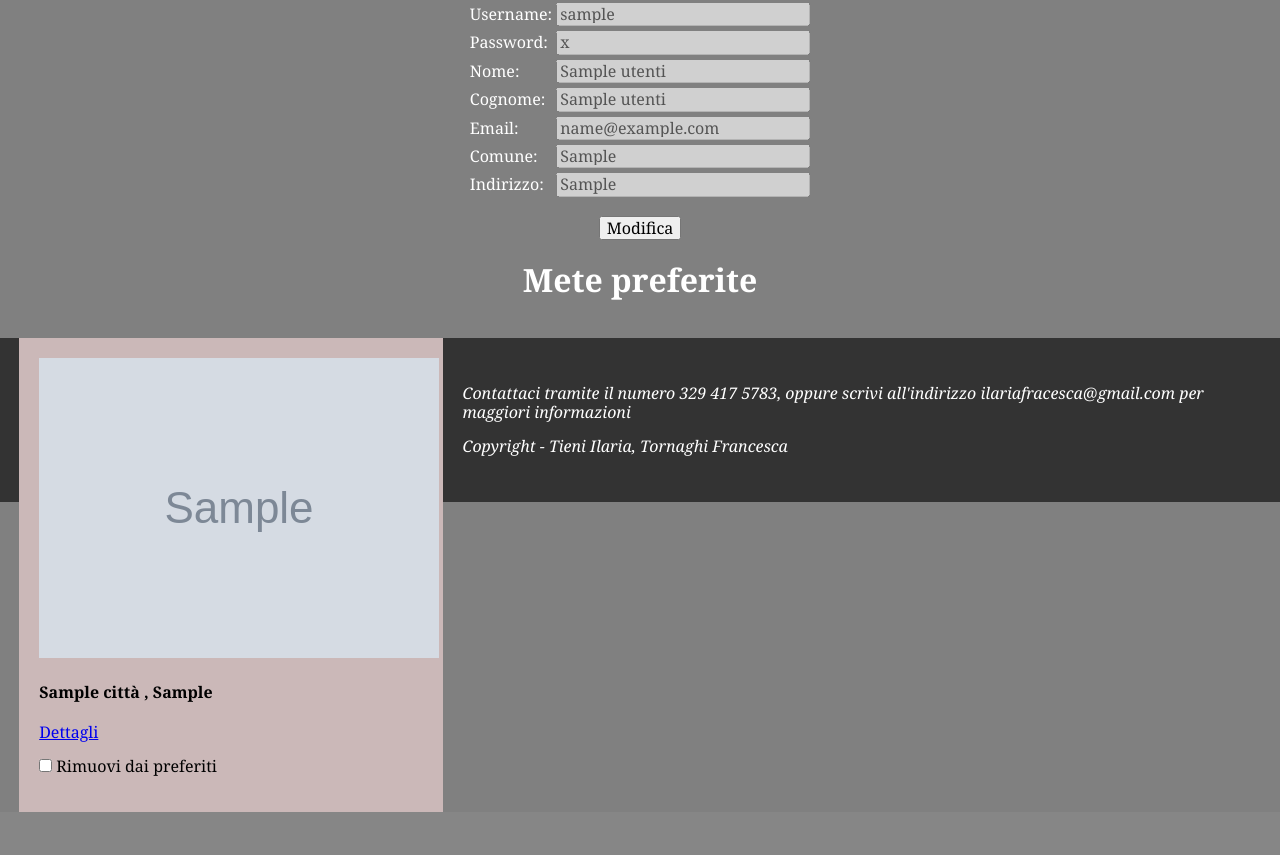
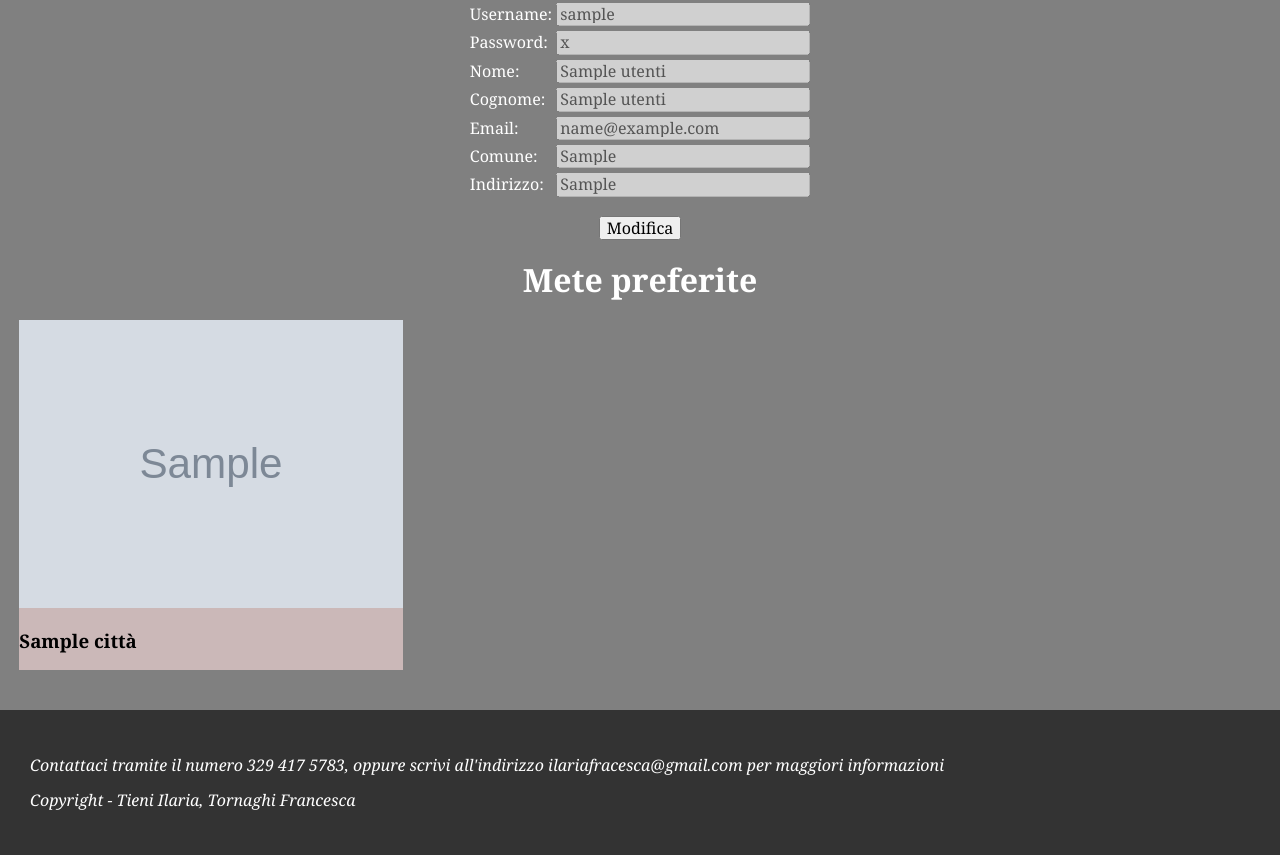
Before and after one commit to frarfrarf/progetto-PHP-Fra-Ila, a PHP site: page /pagine/profilo.php in a window 1280 px wide. Shown: the part 129-984 px from the top of the page. Before the commit the page ends 941 px from the top, so only its background shows below. Run offline with PHP 8.4, Linux system fonts and the light colour scheme; the visitor is signed in with stand-in values (Sample User, id 1); tables that the repository leaves empty or names only in its code hold one stand-in row (values such as "Sample post"); grey boxes marked "Sample" are stand-in pictures.

Commit message:
sistemazione preferiti,impaginazione e città eu e ita

```diff
--- a/index.php
+++ b/index.php
@@ -57,7 +57,7 @@
         </div>
     </section>
 
-    <section class="cards clearfix">
+    <section class="cards">
         <div class="card">
             <img class="card_image" src="https://i.pinimg.com/564x/31/e9/7e/31e97ea8ce1b68e6847fc1f096fcb926.jpg" alt="Nature">
             <div class="card_copy">
--- a/pagine/Italia.php
+++ b/pagine/Italia.php
@@ -37,7 +37,7 @@
         </div>
     </section>
 
-    <section class="cards clearfix">
+    <section class="cards">
         <?php
         require("connessione.php");
             $sql = "SELECT cod, foto, nome
--- a/pagine/login.php
+++ b/pagine/login.php
@@ -9,7 +9,7 @@
     <meta charset="UTF-8">
     <meta name="viewport" content="width=device-width, initial-scale=1.0">
     <link rel="stylesheet" href="../style.css">
-    <title>LOW BUDGET TRAVEL-Login</title>
+    <title>Low budget travelling-Login</title>
 </head>
 
 
--- a/pagine/profilo.php
+++ b/pagine/profilo.php
@@ -79,7 +79,6 @@
     </ul>
 </header>
 
-
 <div class="contenuto">
     <h1 style = "text-align: center">Dati Personali</h1>
     <?php
@@ -118,10 +117,9 @@
             <input type="submit" name="pulsante_modifica" value="<?php if($modifica==false) echo $strmodifica; else echo $strconferma; ?>">
         </p>
     </form>
-	</div>
+
     <h1 style = "text-align: center">Mete preferite</h1>
-    <div>
-    <div class="contenuto">
+    <div class="cards">
         <?php
             require("connessione.php");
             $sql = "SELECT città.cod, città.nome, stato_regione, foto
@@ -132,8 +130,8 @@
             $ris = $conn->query($sql) or die("<p>Query fallita</p>");
             if ($ris->num_rows == 0) {
                 echo "<p>Non ci sono mete preferite</p>";
-            } else {
-                echo "<form action='' method='post'>";
+            }else{
+                // echo "<form action='' method='post'>";
                     foreach($ris as $riga){
                         $cod = $riga["cod"];
                         $nome = $riga["nome"];
@@ -141,20 +139,17 @@
                         $stato_regione = $riga["stato_regione"];
 
                         echo <<<EOD
-                        <div class="card" style="padding:20px">
-                                <div class="card_img">
-                                    <img src="../immaginii/$foto" alt="$foto">
-                                </div>
-                                        <h4>$nome , $stato_regione</h4>
-                                        <p class="link-scheda"><a href="città.php?cod=$cod">Dettagli</a></p>
-                                        <p><input type='checkbox' name='cod[]' value='$cod'/> Rimuovi dai preferiti</p>
+                        <div class="card">
+                            <a href="città.php?cod=$cod"><img class="card_image" src="../immaginii/$foto" alt="$nome"></a>
+                            <h3>$nome</h3>
                         </div>
                         EOD;
                     }
                 // echo "<p style='text-align: center; padding-top: 10px'><input type='submit' value='Conferma'/></p>";
-                echo "</form>";
+                // echo "</form>";
             }
         ?>
+    </div>
 </div>
 </body>
     <?php
--- a/pagine/registrati.php
+++ b/pagine/registrati.php
@@ -16,7 +16,7 @@
     <meta charset="UTF-8">
     <meta name="viewport" content="width=device-width, initial-scale=1.0">
     <link rel="stylesheet" href="../style.css">
-    <title>Registrazione a LOW BUDGET TRAVELLING</title>
+    <title>Registrazione a Low budget travelling</title>
 </head>
 <body>
 
--- a/style.css
+++ b/style.css
@@ -166,12 +166,18 @@ body{
     font-size: 36px;
     margin-bottom: 50px;}
 
+.cards{
+    display: flex;
+    flex-wrap: wrap;
+    /* flex-direction: row; */
+}
 
 .card{
+    /* clear: both; */
     width: 30%;
     margin: 0 1.5%;
     background: #cbb8b8;
-    float: left;
+    /* float: left; */
     color: #000
 }
 
```
Also changed, not shown: pagine/Europa.php (+25 -3 lines), pagine/città.php (+22 -12 lines). Lines whose indentation alone changed are shown as unchanged.
